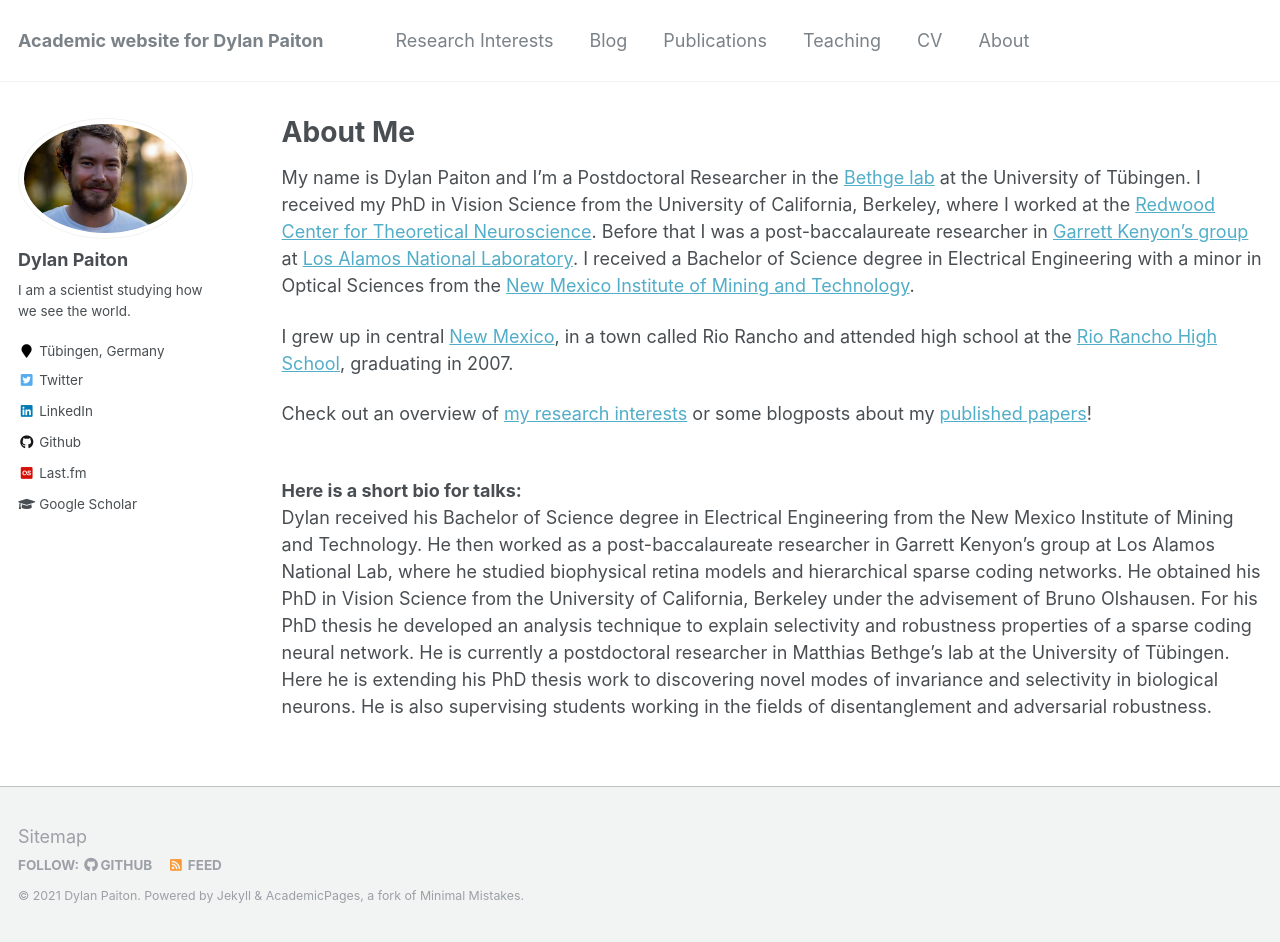
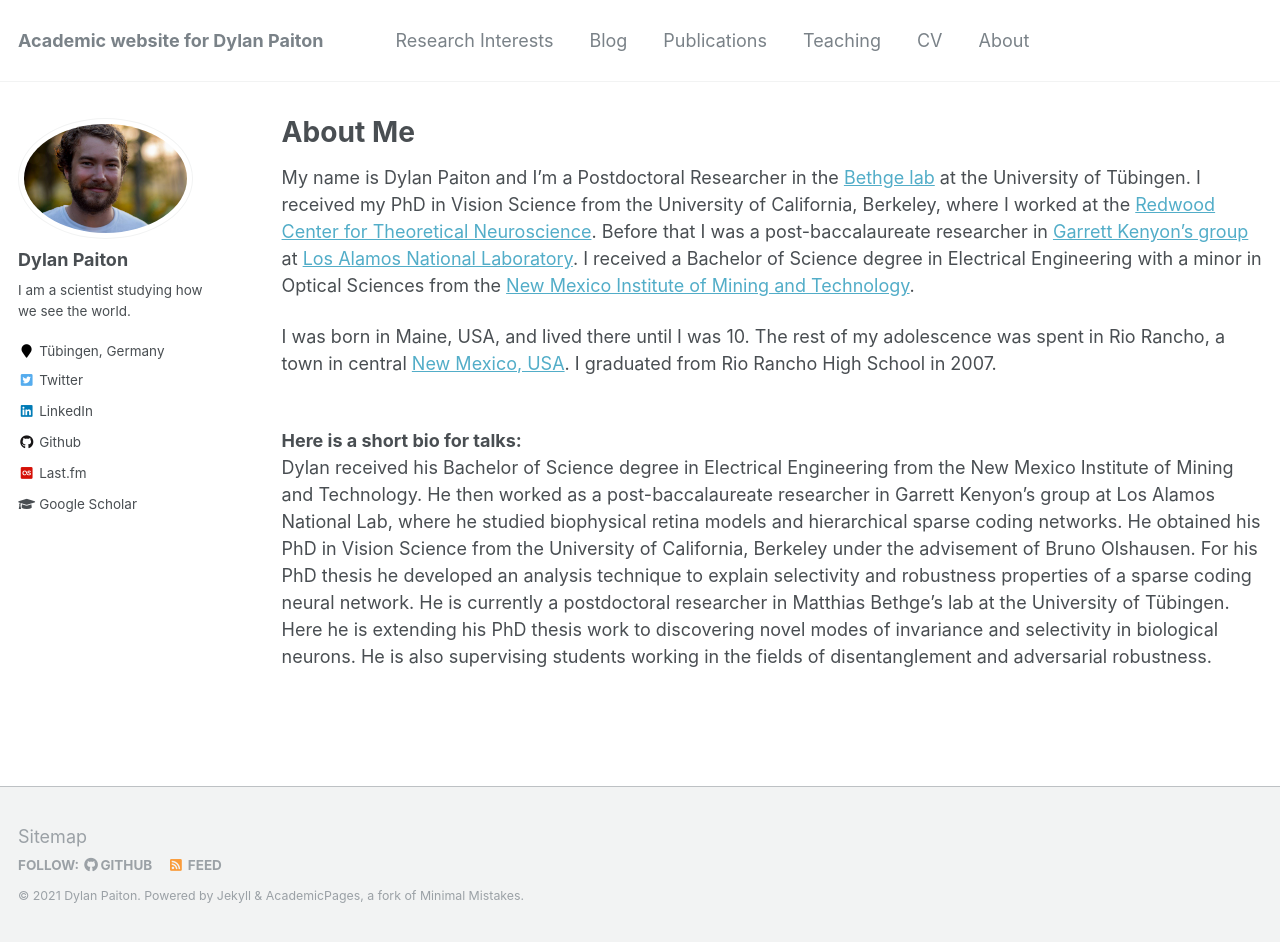
Before and after one commit to dpaiton/dpaiton.github.io, a Jekyll site: the page built from _pages/bio.md, in a window 1280 px wide and 942 px high. Built offline with Jekyll 4.4.1, drawn with Linux system fonts in a browser that asks for light colours.

Commit message:
adds family photo to home page and changes hometown description

```diff
--- a/_pages/bio.md
+++ b/_pages/bio.md
@@ -6,10 +6,6 @@ author_profile: true
 ---
 
 {% include base_path %}
-
-<!---
-<img style="float: left; margin: 0px 15px 15px 0px;" src="{{site.imgurl}}/headshot.jpg" width="33%" />
--->
 
 My name is Dylan Paiton and I'm a Postdoctoral Researcher in the
 [Bethge lab](https://bethgelab.org) at the University of T&uuml;bingen.
@@ -21,12 +17,9 @@ Before that I was a post-baccalaureate researcher in
 degree in Electrical Engineering with a minor in Optical Sciences from the
 [New Mexico Institute of Mining and Technology](https://www.nmt.edu/academics/eleceng/).
 
-I grew up in central [New Mexico](https://explorepartsunknown.com/destination/new-mexico/), in a
-town called Rio Rancho and attended high school at the
-[Rio Rancho High School](https://rioranchohigh.rrps.net/home), graduating in 2007.
-
-Check out an overview of [my research interests](../research)
-or some blogposts about my [published papers](../blog)!
+I was born in Maine, USA, and lived there until I was 10. The rest of my adolescence was spent in
+Rio Rancho, a town in central [New Mexico, USA](https://explorepartsunknown.com/destination/new-mexico/).
+I graduated from Rio Rancho High School in 2007.
 
 <br>
 <strong>Here is a short bio for talks:</strong>
```
Also changed, not shown: _pages/about.md (+2 -0 lines), images/family.jpeg (added).
